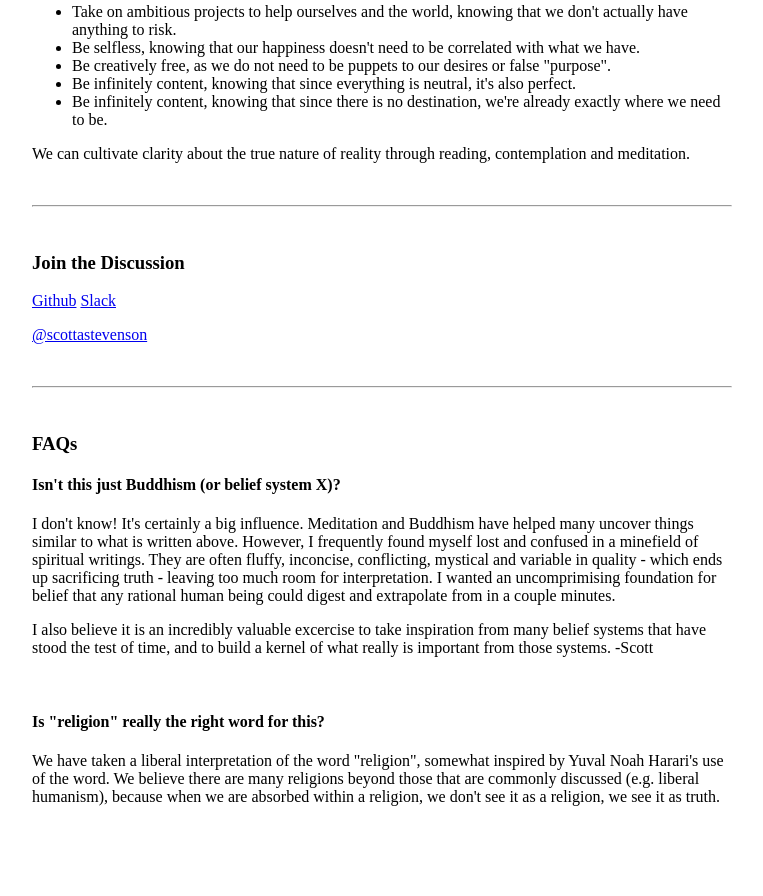
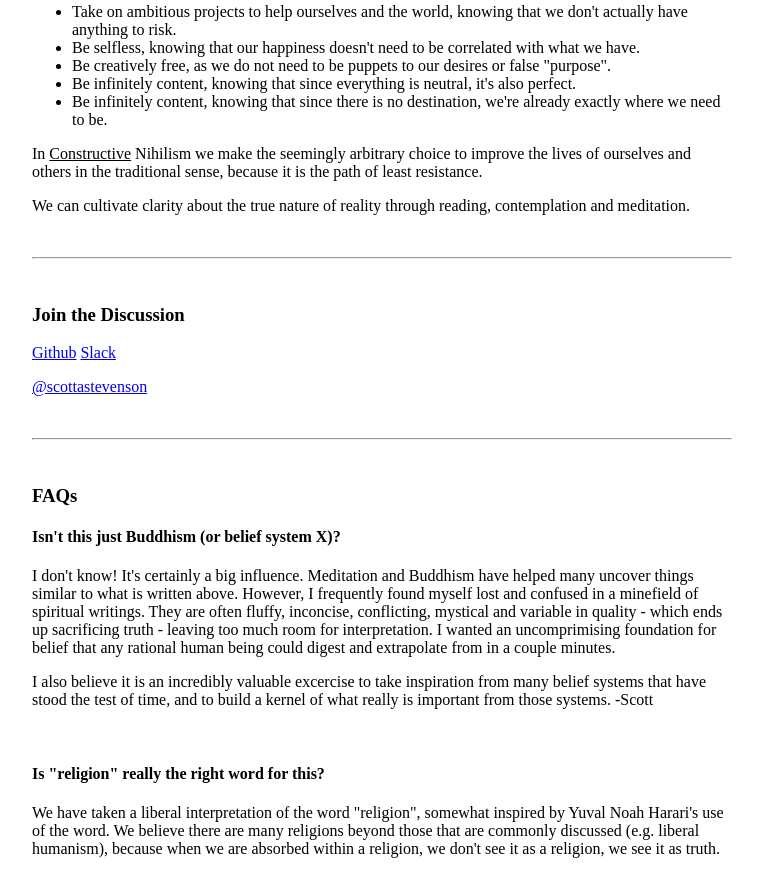
Before and after one commit to ScottStevenson/constructivenihilism.com, a plain HTML site: page index.html in a window 1280 px wide. Shown: the part 1375-2271 px from the top of the page, without its empty margins (258-1021 px from the left). Before the commit the page ends 2223 px from the top, so only its background shows below. Drawn offline with Linux system fonts and the light colour scheme.

Commit message:
tiny edit

```diff
--- a/index.html
+++ b/index.html
@@ -82,6 +82,7 @@
 			<li>Be infinitely content, knowing that since everything is neutral, it's also perfect.</li>
 			<li>Be infinitely content, knowing that since there is no destination, we're already exactly where we need to be.</li>
 		</ul>
+		<p>In <u>Constructive</u> Nihilism we make the seemingly arbitrary choice to improve the lives of ourselves and others in the traditional sense, because it is the path of least resistance.</P>
 		<p>We can cultivate clarity about the true nature of reality through reading, contemplation and meditation.</p>
 		<br/>
 		<hr/>
```
